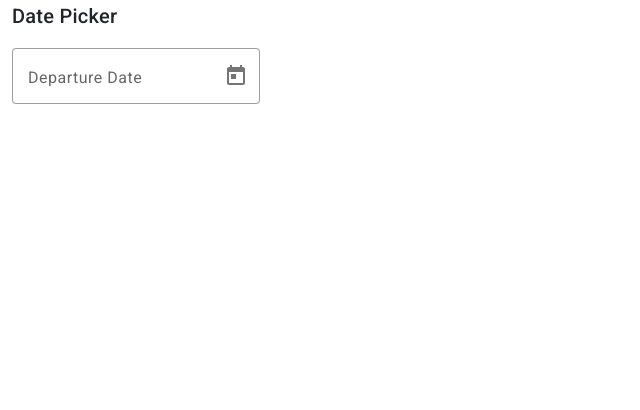
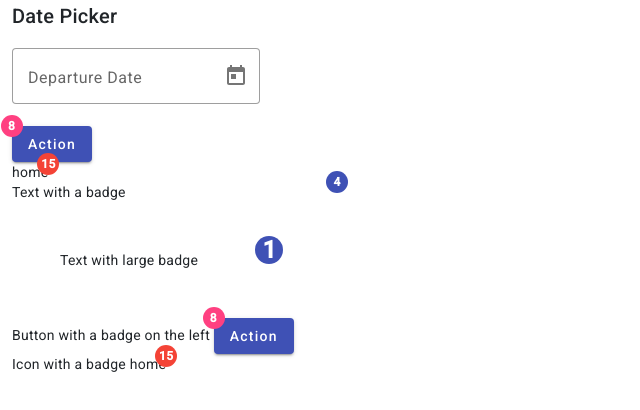
Before and after one commit to vajaganidhanesh/angular-workspace, an Angular app: page / in a window 1280 px wide. Shown: the top 410 px of the page, without its empty margins (0-640 px from the left). Built offline with nearby package versions, Linux system fonts and the light colour scheme.

Commit message:
datepicker using angular materials

```diff
--- a/projects/shopping/src/app/app.module.ts
+++ b/projects/shopping/src/app/app.module.ts
@@ -5,6 +5,8 @@ import { MatFormFieldModule } from '@angular/material/form-field';
 import { MatInputModule } from '@angular/material/input';
 import { MatDatepickerModule } from '@angular/material/datepicker';
 import { MatNativeDateModule } from '@angular/material/core';
+import { MatBadgeModule } from '@angular/material/badge';
+import { MatButtonModule } from '@angular/material/button';
 
 import { AppComponent } from './app.component';
 import { netflixRegister } from '../app/components/netflix-register.component';
@@ -65,6 +67,8 @@ import { MaterialDemoComponent } from './components/material-demo/material-demo.
     MatInputModule,
     MatDatepickerModule,
     MatNativeDateModule,
+    MatBadgeModule,
+    MatButtonModule,
   ],
   providers: [],
   bootstrap: [MaterialDemoComponent],
--- a/projects/shopping/src/app/components/material-demo/material-demo.component.html
+++ b/projects/shopping/src/app/components/material-demo/material-demo.component.html
@@ -39,5 +39,67 @@
       <input type="text" matInput [matDatepicker]="departure" />
       <mat-datepicker #departure></mat-datepicker>
     </mat-form-field>
+    <div class="row">
+      <div class="col">
+        <button
+          mat-raised-button
+          color="primary"
+          matBadge="8"
+          matBadgePosition="before"
+          matBadgeColor="accent"
+        >
+          Action
+        </button>
+        <div>
+          <mat-icon matBadge="15" matBadgeColor="warn">home</mat-icon>
+        </div>
+
+        <div matBadge="4" matBadgeOverlap="false" class="demo-section col-3">
+          Text with a badge
+        </div>
+
+        <div
+          class="col-3"
+          matBadge="1"
+          matBadgeSize="large"
+          class="demo-section col-2 m-5"
+        >
+          Text with large badge
+        </div>
+
+        <div class="demo-section">
+          Button with a badge on the left
+          <button
+            mat-raised-button
+            color="primary"
+            matBadge="8"
+            matBadgePosition="before"
+            matBadgeColor="accent"
+          >
+            Action
+          </button>
+        </div>
+
+        <!-- <div class="demo-section">
+          Button toggles badge visibility
+          <button
+            mat-raised-button
+            matBadge="7"
+            [matBadgeHidden]="hidden"
+          >
+            Hide
+          </button>
+        </div> -->
+
+        <div class="demo-section">
+          Icon with a badge
+          <mat-icon matBadge="15" matBadgeColor="warn">home</mat-icon>
+          <!-- Include text description of the icon's meaning for screen-readers -->
+          <span class="cdk-visually-hidden">
+            Example with a home icon with overlaid badge showing the number 15
+          </span>
+        </div>
+      </div>
+    </div>
   </div>
 </div>
```
